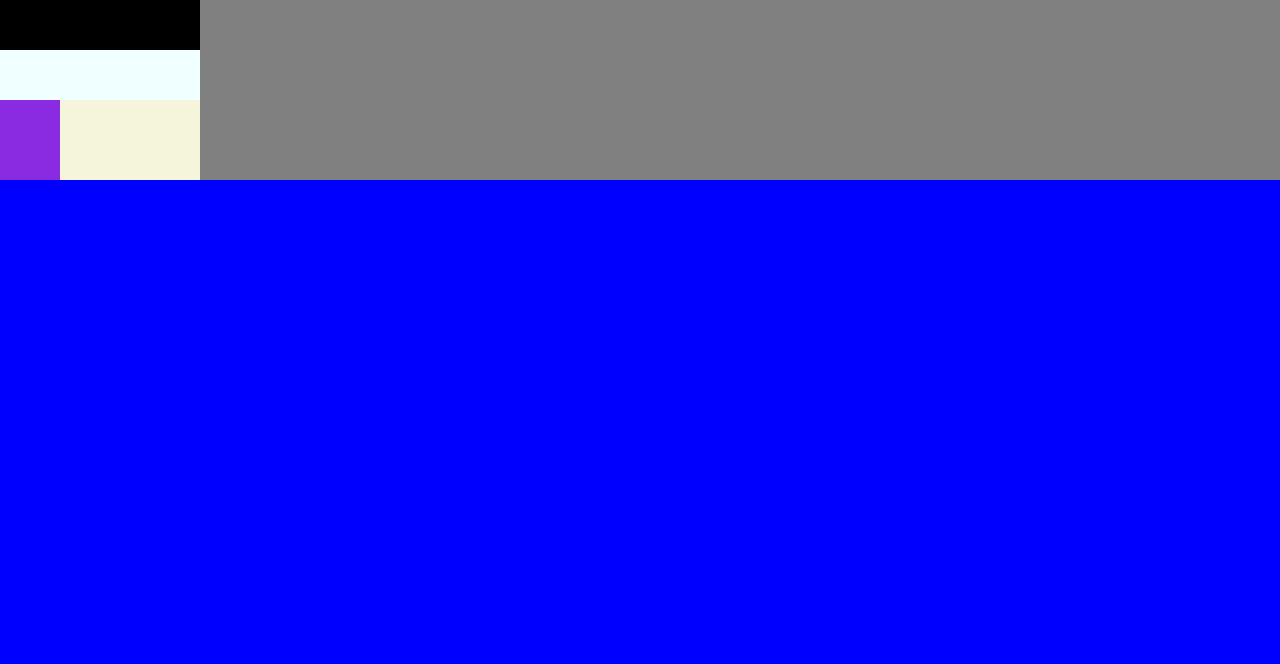
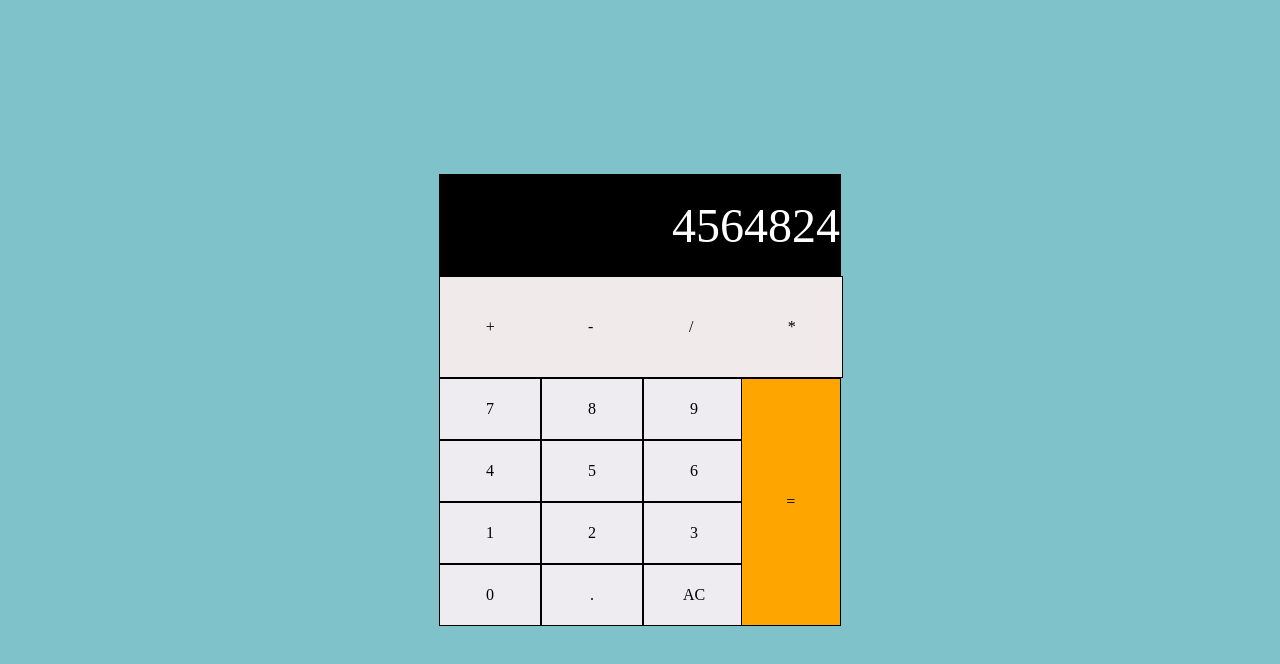
Before and after one commit to IgnjatStjepanovic/javascript-calculator, a plain HTML site: page index.html in a window 1280 px wide. Drawn offline with Linux system fonts and the light colour scheme.

Commit message:
Most CSS and HTML done.

```diff
--- a/index.html
+++ b/index.html
@@ -9,23 +9,32 @@
   </head>
   <body>
     <div id="calculator">
-      <div id="display"></div>
-      <div class="operations"></div>
-      <div class="numbersdotac">
-        <div class="ndac" id="seven"></div>
-        <div class="ndac" id="eight"></div>
-        <div class="ndac" id="nine"></div>
-        <div class="ndac" id="four"></div>
-        <div class="ndac" id="five"></div>
-        <div class="ndac" id="six"></div>
-        <div class="ndac" id="one"></div>
-        <div class="ndac" id="two"></div>
-        <div class="ndac" id="three"></div>
-        <div class="ndac" id="zero"></div>
-        <div class="ndac" id="dot"></div>
-        <div class="ndac" id="ac"></div>
+      <div id="display">4564824</div>
+      <div class="operations">
+        <div class="operator">+</div>
+        <div class="operator">-</div>
+        <div class="operator">/</div>
+        <div class="operator">*</div>
       </div>
-      <div class="equals"></div>
+      <div id="ndae">
+        <div class="numbersdotac">
+          <div class="ndac" id="seven">7</div>
+          <div class="ndac" id="eight">8</div>
+          <div class="ndac" id="nine">9</div>
+          <div class="ndac" id="four">4</div>
+          <div class="ndac" id="five">5</div>
+          <div class="ndac" id="six">6</div>
+          <div class="ndac" id="one">1</div>
+          <div class="ndac" id="two">2</div>
+          <div class="ndac" id="three">3</div>
+          <div class="ndac" id="zero">0</div>
+          <div class="ndac" id="dot">.</div>
+          <div class="ndac" id="ac">AC</div>
+        </div>
+        <div class="equals">=</div>
+      </div>
+
+
     </div>
     <script src="app.js"></script>
   </body>
--- a/styles.css
+++ b/styles.css
@@ -4,40 +4,78 @@
 }
 
 body {
-  background-color: blue;
+  height: 100vh;
+  background-color: rgba(35, 150, 165, 0.582);
+  display: grid;
+  align-items: center;
 }
 
 #calculator {
   display: grid;
-  background-color: gray;
+  justify-content: center;
+
 }
 
 #display {
-    background-color: black;
-    width: 200px;
-    height: 50px;
+  display: flex;
+  background-color: black;
+  width: 400px;
+  height: 100px;
+  color: white;
+  justify-content: right;
+  align-items: center;
+  border: 1px solid black;
+  font-size: 3em;
 }
 
 .operations {
-    background-color: azure;
-    height: 50px;
-    width: 200px;
+  display: grid;
+  grid-template-columns: 1fr 1fr 1fr 1fr;
+  background-color: rgb(240, 234, 234);
+  text-align: center;
+  align-items: center;
+  border: 1px solid black;
+  height: 100px;
+  width: 100%;
+}
+
+.operations:hover {
+  cursor: pointer;
+}
+
+#ndae {
+  display: grid;
+  grid-template-columns: 75% 25%;
 }
 
 .numbersdotac {
-    display: grid;
-    background-color: beige;
-    width: 200px;
-    grid-template-columns: 20px 20px 20px;
+  display: grid;
+  width: 100%;
+  grid-template-columns: 1fr 1fr 1fr;
 }
 
+.ndac {
+  display: flex;
+  background-color: rgb(238, 235, 241);
+  height: 60px;
+  width: 100px;
+  justify-content: center;
+  align-items: center;
+  border: 1px solid black;
+}
 
-.ndac {
-    background-color: blueviolet;
-    height: 20px;
-    width: 20px;
+.ndac:hover {
+  cursor: pointer;
 }
 
 .equals {
-    background-color: brown;
+  display: grid;
+  justify-content: center;
+  align-items: center;
+  background-color: orange;
+  border: 1px solid black;
 }
+
+.equals:hover {
+  cursor: pointer;
+}
```
